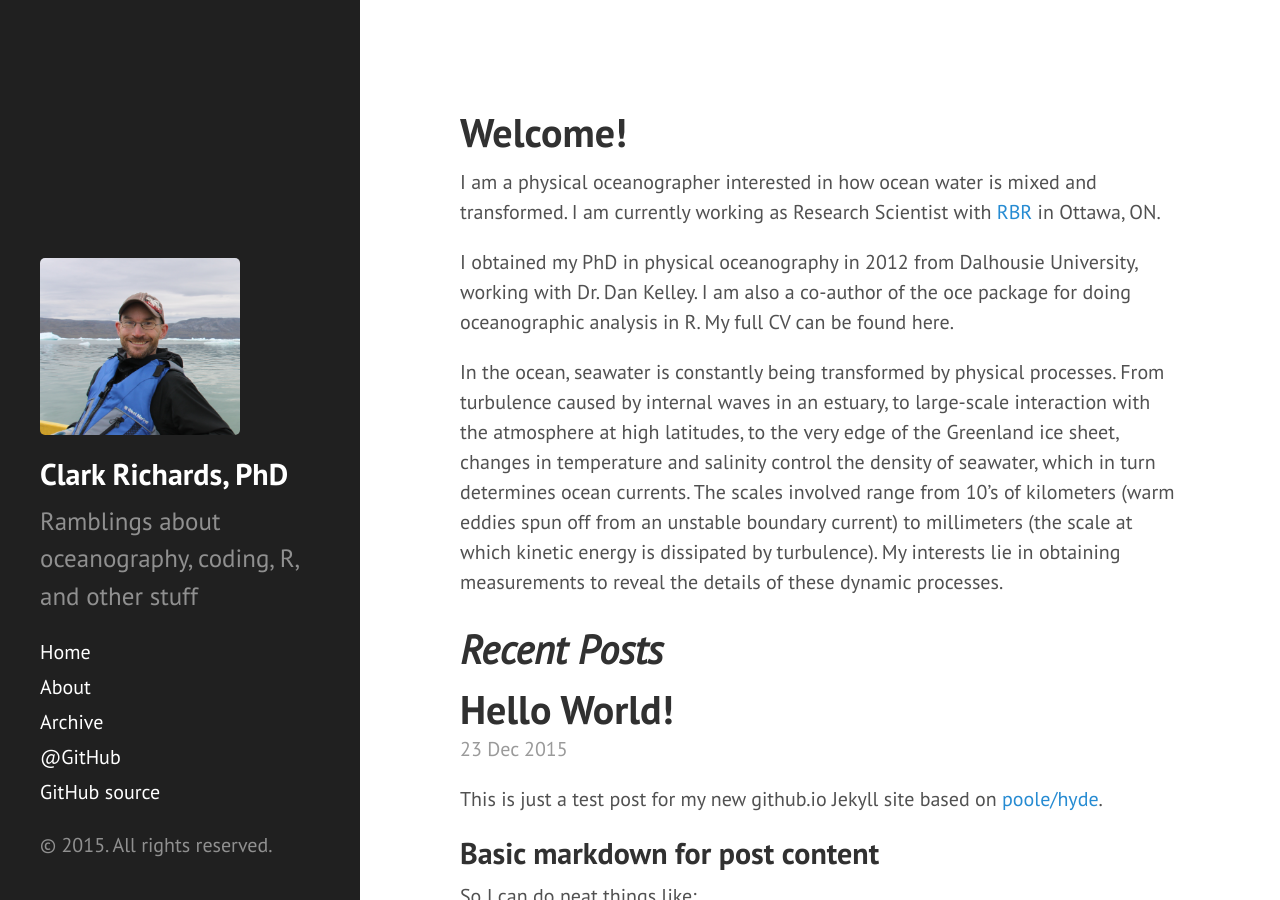
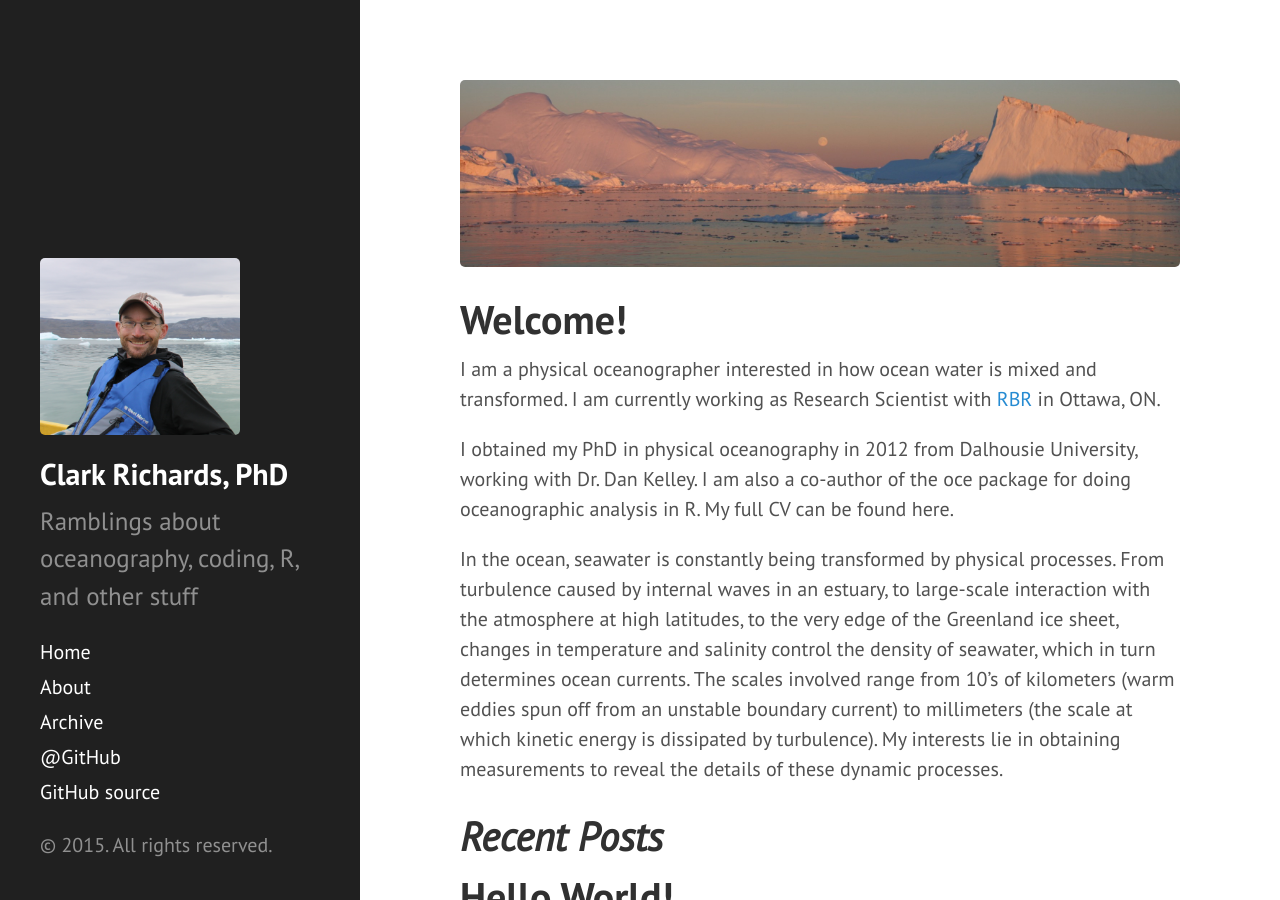
Before and after one commit to richardsc/richardsc.github.io, a Jekyll site: the page built from index.html, in a window 1280 px wide and 900 px high. Built offline with Jekyll 4.4.1, drawn with Linux system fonts in a browser that asks for light colours; Markdown is read by kramdown in place of the engine named in the settings; the list of posts is cut into pages by our own code.

Commit message:
update home page

```diff
--- a/index.html
+++ b/index.html
@@ -2,6 +2,8 @@
 layout: default
 title: Home
 ---
+
+<img src="images/cropped-img_0371.jpg">
 
 <h1>Welcome!</h1>
 
```
